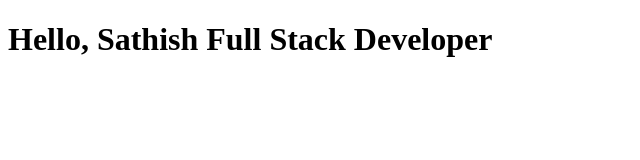
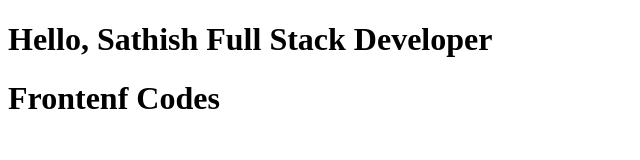
Before and after one commit to Sathish-43/SampleRepo, a plain HTML site: page index.html in a window 1280 px wide. Shown: the whole page, without its empty margins (0-640 px from the left). Drawn offline with Linux system fonts and the light colour scheme.

Commit message:
feat : I'm changing the some frontend code

```diff
--- a/index.html
+++ b/index.html
@@ -7,5 +7,6 @@
 </head>
 <body>
     <h1>Hello, Sathish Full Stack Developer </h1>
+    <h1> Frontenf Codes</h1>
 </body>
 </html>
```
